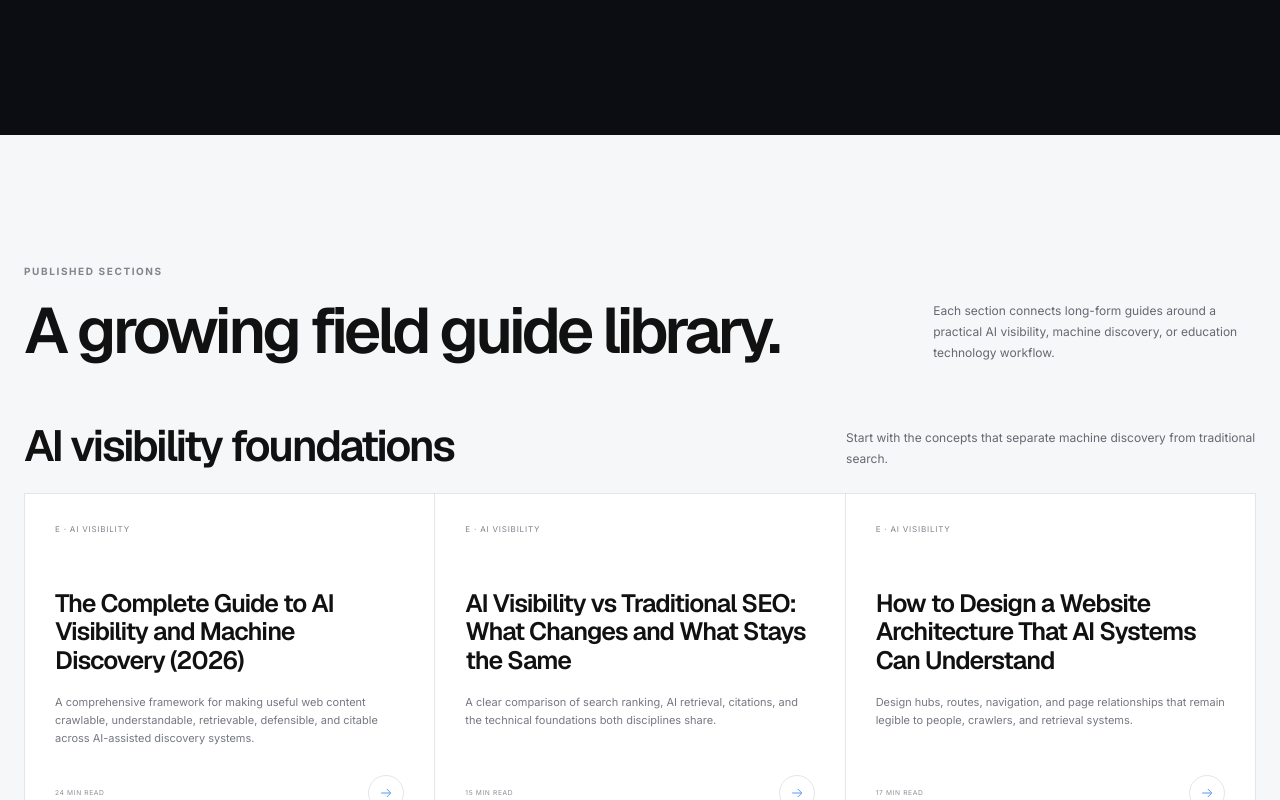
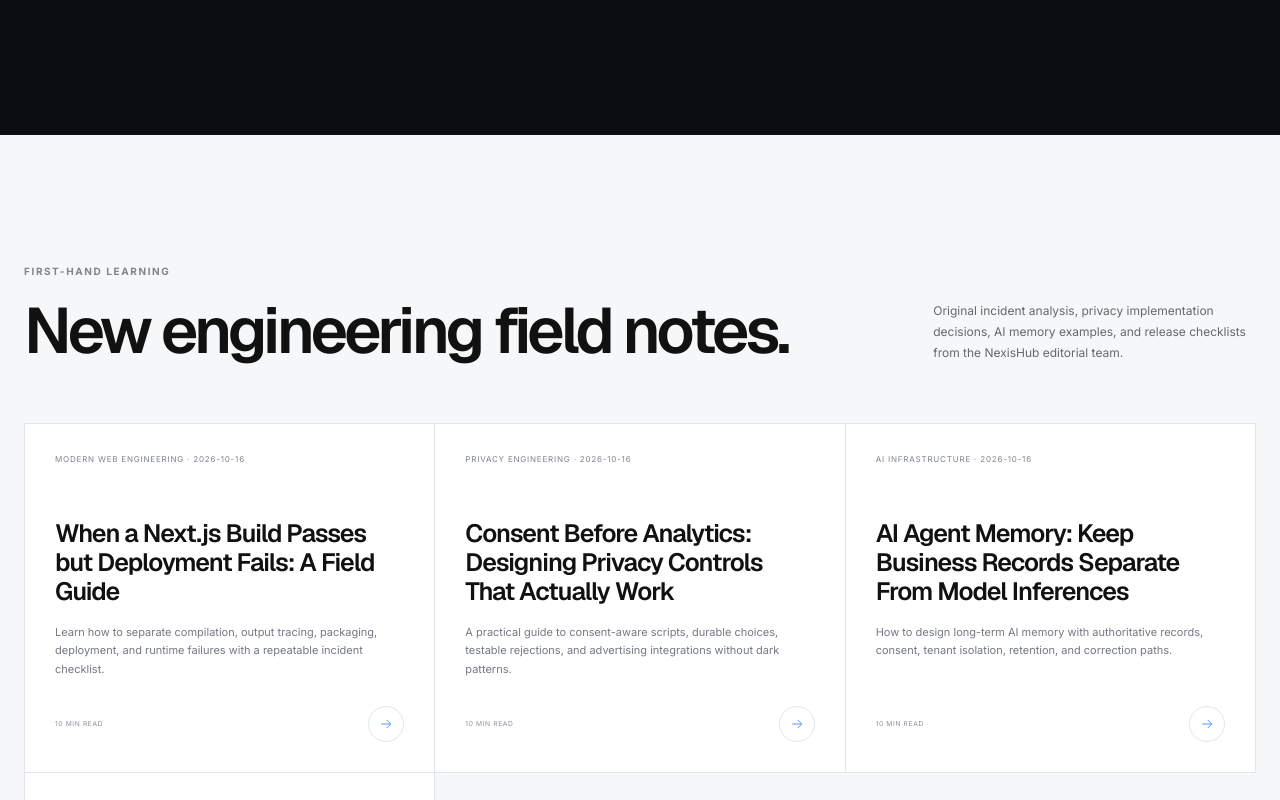
Before and after one commit to kellyxy110/NexisHub, a Next.js app in the folder website/: page /blog in a window 1280 px wide. Shown: the part 1520-2320 px from the top of the page. Built offline with nearby package versions, Linux system fonts and the light colour scheme.

Commit message:
feat(blog): highlight four substantive learning guides above the library

```diff
--- a/website/src/app/blog/page.tsx
+++ b/website/src/app/blog/page.tsx
@@ -6,6 +6,7 @@ import { AdSenseLoader } from "@/components/adsense-loader";
 import { Arrow, SiteFooter, SiteHeader } from "@/components/site-chrome";
 import { NewsletterForm } from "@/components/newsletter-form";
 import { siteNexisLinks } from "@/lib/site-links";
+import { releaseEditorialPosts } from "@/lib/release-editorial-2026-10";
 import { allEditorialPosts, educationPosts, featuredVisibilityPost, visibilityPosts } from "@/lib/posts";
 
 export const metadata: Metadata = { title: "Blog", description: "NexisHub writing on AI development, machine visibility, modern web engineering, infrastructure, and human-first software.", alternates: { canonical: "/blog", types: { "application/rss+xml": "/feed.xml" } } };
@@ -32,6 +33,7 @@ const blogSections = [
 export default function BlogPage() {
   return <><AdSenseLoader /><SiteHeader /><main className="blog-page"><section className="blog-hero"><div className="blog-orb" aria-hidden="true" /><div className="shell blog-hero-inner"><div><p className="eyebrow"><span /> NexisHub knowledge platform</p><h1>Ideas for the<br /><em>machine-first future.</em></h1><p>Research, engineering notes, guides, and clear thinking about intelligent software, written to educate first and promote only when genuinely useful.</p><div className="blog-actions"><a className="button" href="#latest">Explore the guides <Arrow /></a><Link className="button button--ghost" href="/research">Research agenda</Link></div></div><aside className="blog-feature"><span>Now publishing</span><strong>{allEditorialPosts.length} published field guides.</strong><p>Practical, sourced guidance on AI software, machine discovery, retrieval, evidence, and responsible measurement.</p><div><small>First principles</small><b>Evidence · Clarity · Craft</b></div></aside></div></section>
       <section className="blog-latest" id="latest"><div className="shell"><div className="blog-latest-heading"><p className="kicker">E1 · New pillar guide</p><span>Published July 23, 2026 · {featuredVisibilityPost.readingTime}</span></div><Link href={featuredVisibilityPost.canonicalPath} className="blog-latest-card"><div><span>{featuredVisibilityPost.category}</span><h2>{featuredVisibilityPost.title}</h2><p>{featuredVisibilityPost.description}</p><b>Read the complete guide <Arrow /></b></div><Image src={featuredVisibilityPost.featuredImage} alt="" width={1200} height={630} unoptimized /></Link></div></section>
+      <section className="blog-library" aria-labelledby="latest-practical-guides"><div className="shell"><div className="blog-section-title"><div><p className="kicker">First-hand learning</p><h2 id="latest-practical-guides">New engineering field notes.</h2></div><p>Original incident analysis, privacy implementation decisions, AI memory examples, and release checklists from the NexisHub editorial team.</p></div><div className="blog-library-grid">{releaseEditorialPosts.filter((post) => post.status === "Published").map((post) => <article key={post.slug}><span>{post.category} · {post.publishedDate}</span><h3><Link href={post.canonicalPath}>{post.title}</Link></h3><p>{post.description}</p><div><small>{post.readingTime}</small><Link href={post.canonicalPath} aria-label={`Read ${post.title}`}><Arrow /></Link></div></article>)}</div></div></section>
       <section className="blog-library"><div className="shell"><div className="blog-section-title"><div><p className="kicker">Published sections</p><h2>A growing field guide library.</h2></div><p>Each section connects long-form guides around a practical AI visibility, machine discovery, or education technology workflow.</p></div>{blogSections.map((section) => <div className="blog-post-section" key={section.title} data-blog-section={section.title}><div className="blog-post-section-heading"><h3>{section.title}</h3><p>{section.description}</p></div><div className="blog-library-grid">{section.posts.map((post) => <article key={post.slug}><span>{post.cluster} · {post.category}</span><h3><Link href={post.canonicalPath}>{post.title}</Link></h3><p>{post.description}</p><div><small>{post.readingTime}</small><Link href={post.canonicalPath} aria-label={`Read ${post.title}`}><Arrow /></Link></div></article>)}</div></div>)}</div></section>
       <section className="blog-intro"><div className="shell blog-intro-grid"><p className="kicker">A knowledge platform, not a content treadmill</p><div><h2>Useful enough to save.<br /><span>Clear enough to trust.</span></h2><p>NexisHub publishing will connect practical engineering, applied research, and the decisions behind its products. Every article should have a reason to exist beyond filling a calendar.</p></div></div></section>
       <section className="blog-editorial" id="editorial"><div className="shell"><div className="blog-section-title"><div><p className="kicker">Permanent editorial hubs</p><h2>Explore the desks.</h2></div><p>Search the planned knowledge architecture. Article archives appear only as reviewed work is published.</p></div><EditorialExplorer /></div></section>
```
